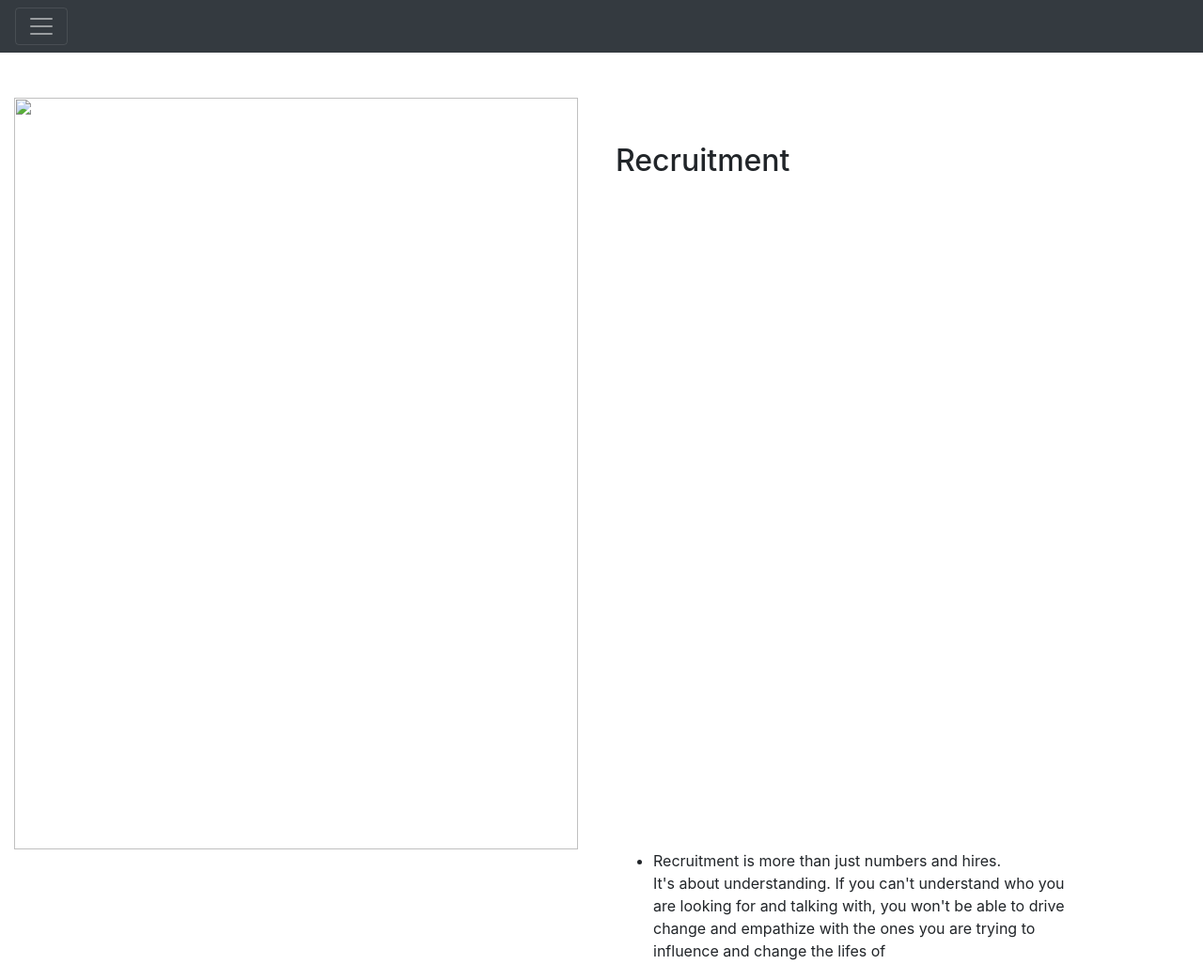
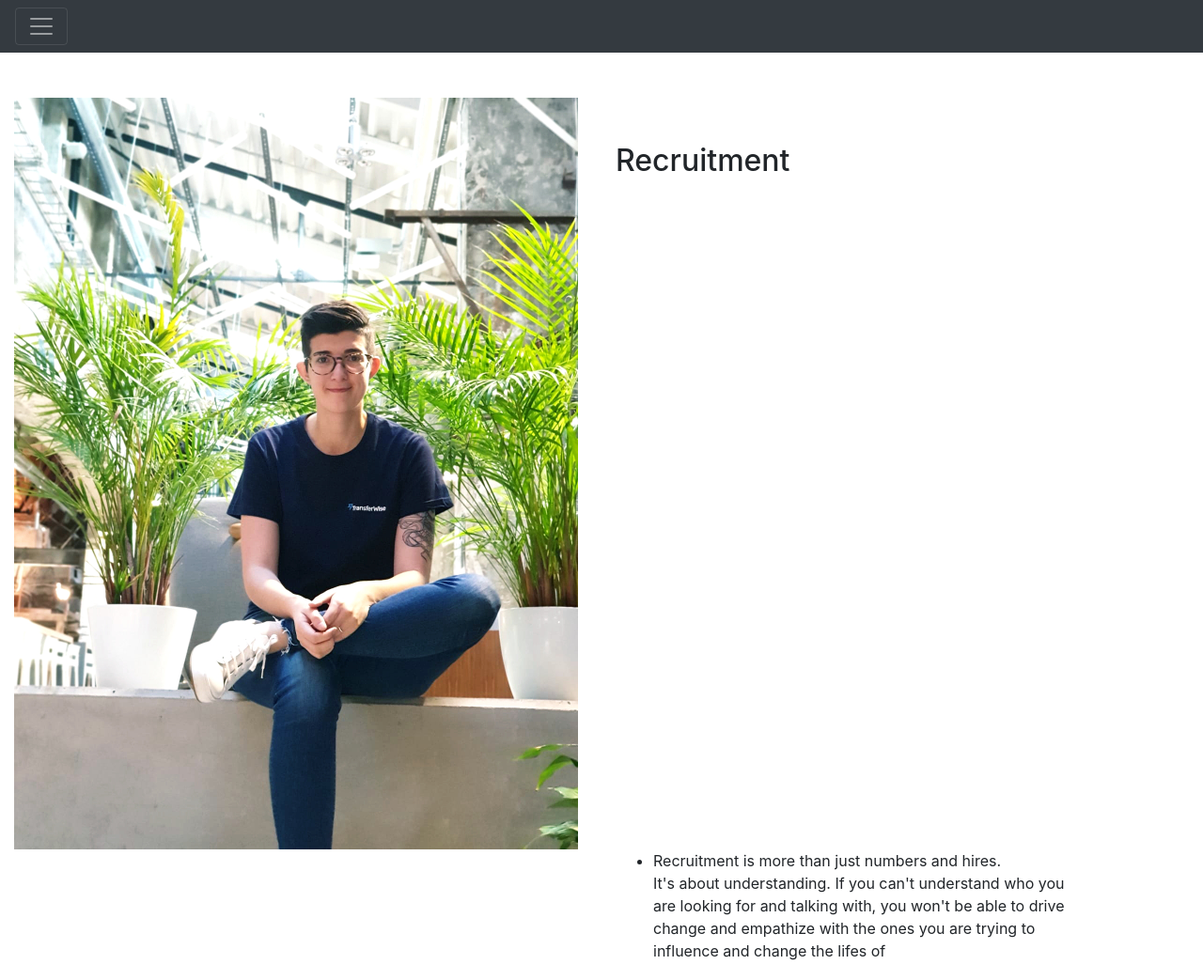
Before and after one commit to rafaelasousa-tech/a-recruiters-world, a plain HTML site: page index.html in a window 1280 px wide. Shown: the top 1043 px of the page at 94% size. Drawn offline with nearby package versions, Linux system fonts and the light colour scheme.

Commit message:
profile pic update

```diff
--- a/index.html
+++ b/index.html
@@ -28,7 +28,7 @@
 
 <div class="container-fluid mt-5">
     <div class="row">
-        <div class="col-md-6"> <img src="/Users/rafaela.sousa/Downloads/20191002_170348.jpg" width="600" height="800"> </div>
+        <div class="col-md-6"> <img src="images/profile-pic.jpg" width="600" height="800"> </div>
         <div class="col-md-5 mt-5"> <h2> Recruitment </h2> </div>
         <div class="col-md-1"> </div>
     </div>
```
Also changed, not shown: images/profile-pic.jpg (added).
